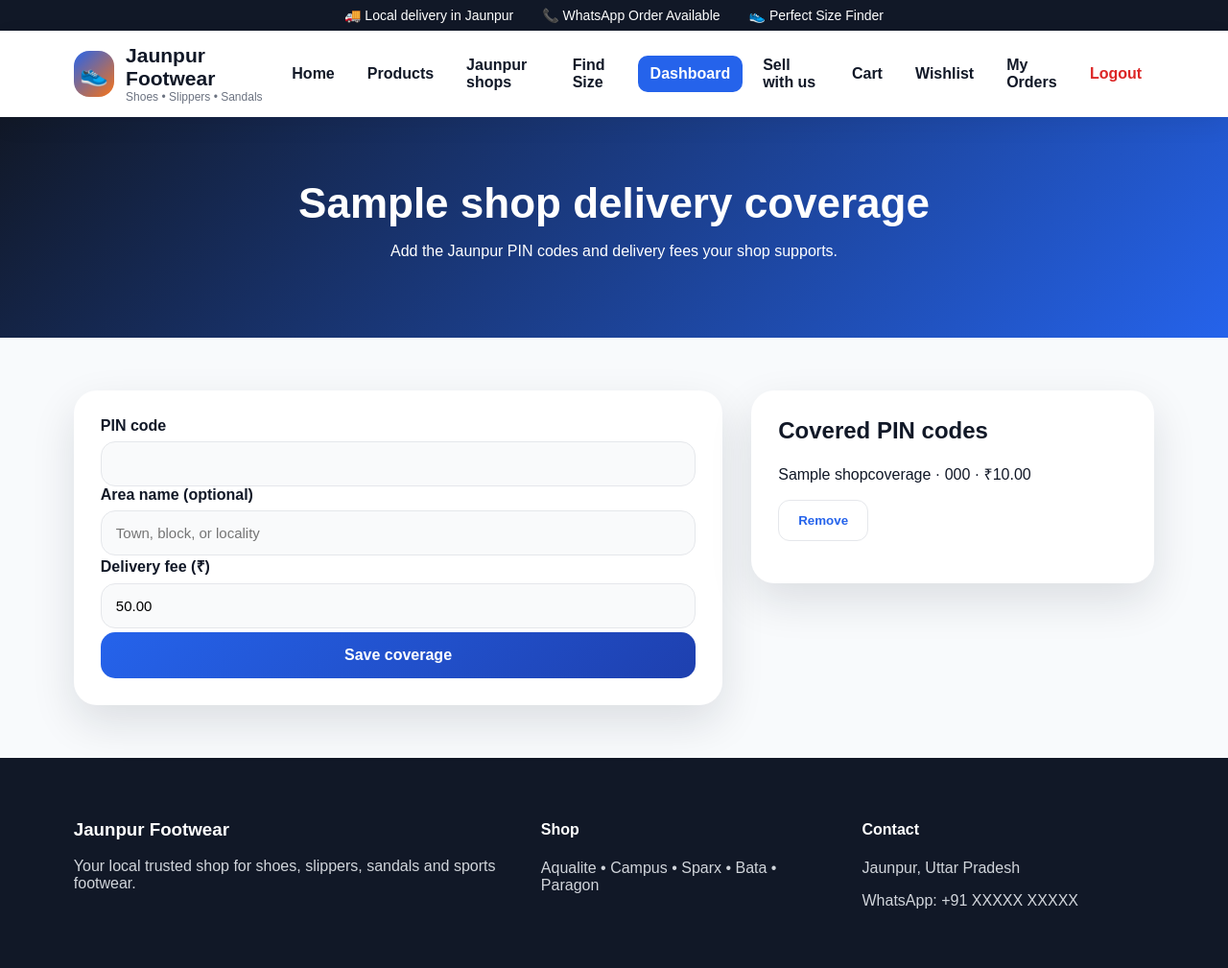
After one commit to sartaj05/jaunpur-footwear-shop, a Django app: page /shops/coverage/ in a window 1280 px wide. The commit adds this page. Shown: the whole page at 96% size. Run offline with Django 5.2, Linux system fonts and the light colour scheme; a user stored in the database is signed in; tables that the repository leaves empty hold one stand-in row (values such as "Sample post").

Commit message:
feat(shops): filter stores by Jaunpur PIN code

```diff
--- a/shops/models.py
+++ b/shops/models.py
@@ -41,3 +41,21 @@ class Shop(models.Model):
 
     def __str__(self):
         return self.name
+
+
+class ShopCoverage(models.Model):
+    shop = models.ForeignKey(Shop, on_delete=models.CASCADE, related_name='coverage_areas')
+    pincode = models.CharField(max_length=6)
+    area_name = models.CharField(max_length=100, blank=True)
+    delivery_fee = models.DecimalField(max_digits=8, decimal_places=2, default='50.00')
+    free_delivery_minimum = models.DecimalField(max_digits=10, decimal_places=2, blank=True, null=True)
+    is_active = models.BooleanField(default=True)
+
+    class Meta:
+        ordering = ['pincode']
+        constraints = [
+            models.UniqueConstraint(fields=['shop', 'pincode'], name='unique_shop_coverage_pincode')
+        ]
+
+    def __str__(self):
+        return f'{self.shop.name} - {self.area_name or self.pincode}'
--- a/shops/urls.py
+++ b/shops/urls.py
@@ -5,6 +5,8 @@ from . import views
 
 urlpatterns = [
     path('apply/', views.apply_for_shop, name='shop_application'),
+    path('coverage/', views.manage_shop_coverage, name='manage_shop_coverage'),
+    path('coverage/<int:coverage_id>/remove/', views.remove_shop_coverage, name='remove_shop_coverage'),
     path('', views.shop_directory, name='shop_directory'),
     path('<slug:slug>/', views.shop_page, name='shop_page'),
 ]
--- a/shops/views.py
+++ b/shops/views.py
@@ -1,4 +1,5 @@
 import re
+from decimal import Decimal, InvalidOperation
 
 from django.contrib import messages
 from django.contrib.auth.decorators import login_required
@@ -6,7 +7,7 @@ from django.shortcuts import get_object_or_404, redirect, render
 
 from products.models import Product
 
-from .models import Shop
+from .models import Shop, ShopCoverage
 
 
 @login_required
@@ -48,10 +49,56 @@ def apply_for_shop(request):
 
 def shop_directory(request):
     shops = Shop.objects.filter(status='approved').order_by('name')
-    return render(request, 'shops/directory.html', {'shops': shops})
+    pincode = request.GET.get('pincode', '').strip()
+    if re.fullmatch(r'[1-9][0-9]{5}', pincode):
+        shops = shops.filter(coverage_areas__pincode=pincode, coverage_areas__is_active=True).distinct()
+    else:
+        pincode = ''
+    return render(request, 'shops/directory.html', {'shops': shops, 'pincode': pincode})
 
 
 def shop_page(request, slug):
     shop = get_object_or_404(Shop, slug=slug, status='approved')
     products = Product.objects.filter(shop=shop, is_active=True).select_related('brand', 'category')
-    return render(request, 'shops/detail.html', {'shop': shop, 'products': products})
+    return render(request, 'shops/detail.html', {
+        'shop': shop,
+        'products': products,
+        'coverage_areas': shop.coverage_areas.filter(is_active=True),
+    })
+
+
+@login_required
+def manage_shop_coverage(request):
+    shop = get_object_or_404(Shop, owner=request.user, status='approved')
+    if request.method == 'POST':
+        pincode = request.POST.get('pincode', '').strip()
+        area_name = request.POST.get('area_name', '').strip()
+        try:
+            fee = Decimal(request.POST.get('delivery_fee', '50'))
+            if fee < 0:
+                raise InvalidOperation
+        except (InvalidOperation, TypeError, ValueError):
+            fee = None
+        if not re.fullmatch(r'[1-9][0-9]{5}', pincode) or fee is None:
+            messages.error(request, 'Enter a valid six-digit PIN code and a delivery fee of zero or more.')
+        else:
+            ShopCoverage.objects.update_or_create(
+                shop=shop,
+                pincode=pincode,
+                defaults={'area_name': area_name, 'delivery_fee': fee, 'is_active': True},
+            )
+            messages.success(request, 'Delivery coverage saved for this PIN code.')
+            return redirect('manage_shop_coverage')
+    return render(request, 'shops/coverage.html', {
+        'shop': shop,
+        'coverage_areas': shop.coverage_areas.all(),
+    })
+
+
+@login_required
+def remove_shop_coverage(request, coverage_id):
+    coverage = get_object_or_404(ShopCoverage, pk=coverage_id, shop__owner=request.user, shop__status='approved')
+    if request.method == 'POST':
+        coverage.delete()
+        messages.success(request, 'Delivery coverage removed.')
+    return redirect('manage_shop_coverage')
--- a/templates/products/product_list.html
+++ b/templates/products/product_list.html
@@ -42,6 +42,9 @@
                 <option value="10">Size 10</option>
                 <option value="11">Size 11</option>
             </select>
+
+            <label>Jaunpur PIN code</label>
+            <input type="text" name="pincode" inputmode="numeric" pattern="[1-9][0-9]{5}" maxlength="6" placeholder="Filter by local delivery" value="{{ pincode }}">
 
             <button class="primary-btn full-btn">Apply Filter</button>
             <a href="{% url 'product_list' %}" class="clear-btn">Clear Filter</a>
--- a/templates/shops/apply.html
+++ b/templates/shops/apply.html
@@ -15,6 +15,7 @@
         <div class="form-group"><label>Shop PIN code</label><input name="pincode" inputmode="numeric" pattern="[1-9][0-9]{5}" maxlength="6" value="{{ shop.pincode|default:'' }}" required></div>
         <button class="auth-btn" type="submit">Submit shop application</button>
         {% if shop %}<p>Application status: <strong>{{ shop.get_status_display }}</strong></p>{% endif %}
+        {% if shop.status == 'approved' %}<p><a href="{% url 'manage_shop_coverage' %}">Manage delivery PIN codes</a></p>{% endif %}
     </form>
 </section>
 {% endblock %}
--- /dev/null
+++ b/templates/shops/coverage.html
@@ -0,0 +1,17 @@
+{% extends 'base.html' %}
+{% block content %}
+<section class="page-banner"><h1>{{ shop.name }} delivery coverage</h1><p>Add the Jaunpur PIN codes and delivery fees your shop supports.</p></section>
+<section class="checkout-page">
+    <form class="checkout-form-card" method="post">{% csrf_token %}
+        <div class="form-group"><label>PIN code</label><input name="pincode" pattern="[1-9][0-9]{5}" maxlength="6" inputmode="numeric" required></div>
+        <div class="form-group"><label>Area name (optional)</label><input name="area_name" placeholder="Town, block, or locality"></div>
+        <div class="form-group"><label>Delivery fee (₹)</label><input type="number" name="delivery_fee" min="0" step="0.01" value="50.00" required></div>
+        <button class="auth-btn">Save coverage</button>
+    </form>
+    <div class="checkout-form-card"><h2>Covered PIN codes</h2>
+        {% for area in coverage_areas %}<p>{{ area.area_name|default:area.pincode }} · {{ area.pincode }} · ₹{{ area.delivery_fee }}
+            <form method="post" action="{% url 'remove_shop_coverage' area.id %}" style="display:inline">{% csrf_token %}<button class="secondary-btn">Remove</button></form>
+        </p>{% empty %}<p>No PIN codes added yet.</p>{% endfor %}
+    </div>
+</section>
+{% endblock %}
--- a/templates/shops/detail.html
+++ b/templates/shops/detail.html
@@ -7,6 +7,7 @@
     <p>{{ shop.description|default:'A local Jaunpur footwear shop.' }}</p>
     <p>{{ shop.address }}{% if shop.opening_hours %} · Hours: {{ shop.opening_hours }}{% endif %}</p>
     <p>Call <a href="tel:{{ shop.phone }}">{{ shop.phone }}</a></p>
+    {% if coverage_areas %}<h3>Delivery areas</h3><ul>{% for area in coverage_areas %}<li>{{ area.area_name|default:area.pincode }} · delivery ₹{{ area.delivery_fee }}</li>{% endfor %}</ul>{% endif %}
     <h2>Products from {{ shop.name }}</h2>
     <div class="product-grid">
         {% for product in products %}<article class="product-card"><img src="{{ product.image.url }}" alt="{{ product.name }}"><div class="product-info"><p>{{ product.brand.name }}</p><h3>{{ product.name }}</h3><p>Sizes: {{ product.available_sizes }}</p><strong>₹{{ product.final_price }}</strong><a class="card-btn" href="{% url 'product_detail' product.id %}">View details</a></div></article>
--- a/templates/shops/directory.html
+++ b/templates/shops/directory.html
@@ -1,6 +1,7 @@
 {% extends 'base.html' %}
 {% block content %}
 <section class="page-banner"><h1>Jaunpur footwear shops</h1><p>Explore approved local shops and the footwear they stock.</p></section>
+<form method="get" class="checkout-form-card"><label for="shopPincode">Find shops delivering to your PIN code</label><input id="shopPincode" name="pincode" inputmode="numeric" pattern="[1-9][0-9]{5}" maxlength="6" value="{{ pincode }}" placeholder="6-digit PIN code"><button class="primary-btn">Find local shops</button></form>
 <section class="featured-section"><div class="product-grid">
     {% for shop in shops %}
     <article class="product-card"><div class="product-info">
```
Also changed, not shown: products/views.py (+12 -0 lines), shops/admin.py (+8 -1 lines), README.md, shops/migrations/0003_shop_coverage.py (added).
